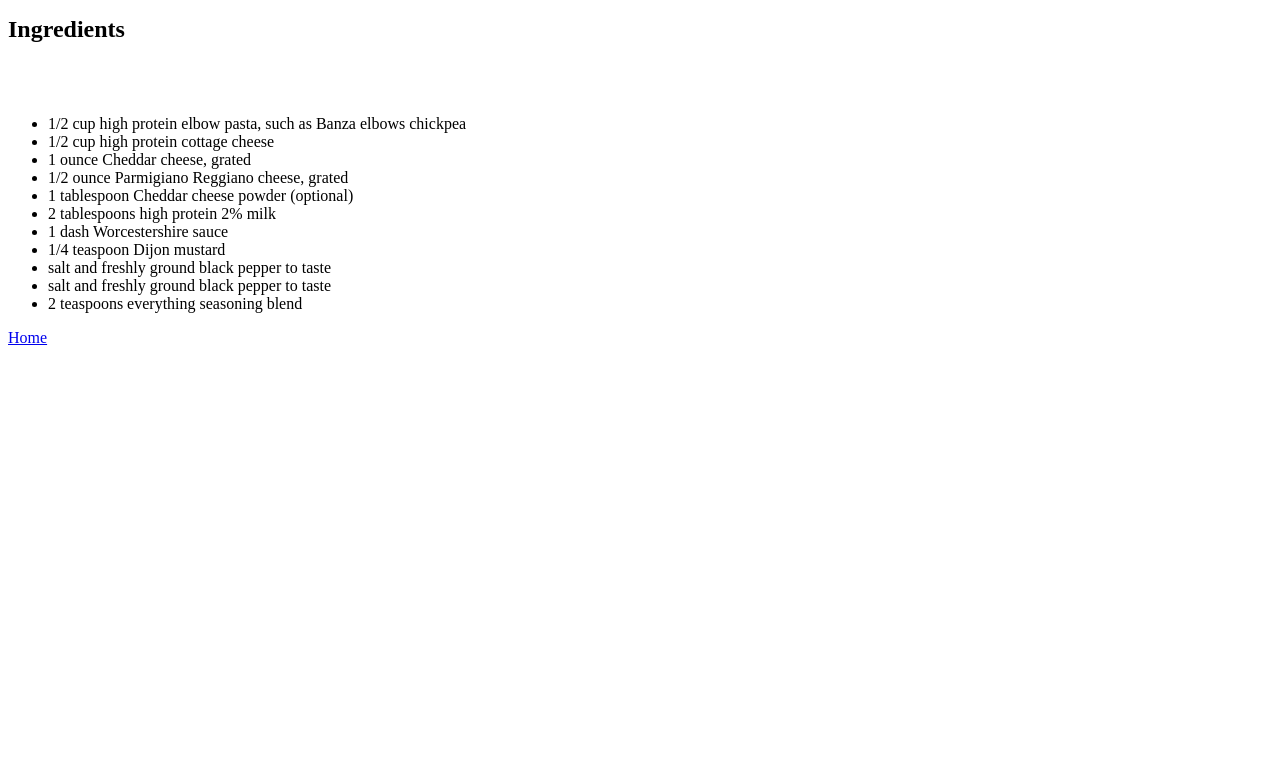
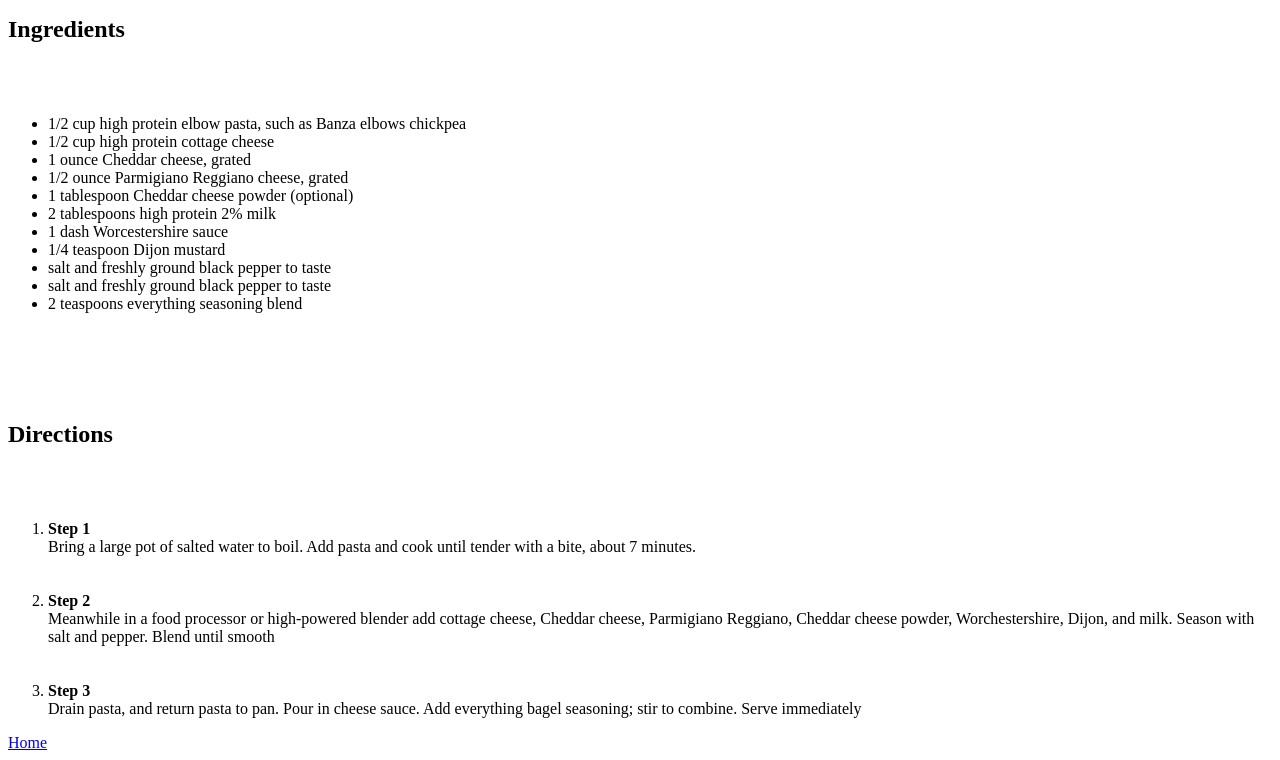
Before and after one commit to Alexxeffect/Odin-Recipes, a plain HTML site: page recipes/High_Protein_Mac_and_Cheese.html in a window 1280 px wide. Shown: the part 206-966 px from the top of the page. Before the commit the page ends 800 px from the top, so only its background shows below. Drawn offline with Linux system fonts and the light colour scheme.

Commit message:
ADD ORDERED LIST OF DIRECTIONS
Add in ordered list of recipe preparation directions

```diff
--- a/recipes/High_Protein_Mac_and_Cheese.html
+++ b/recipes/High_Protein_Mac_and_Cheese.html
@@ -26,6 +26,17 @@
         <li>salt and freshly ground black pepper to taste</li>
         <li>2 teaspoons everything seasoning blend</li>
     </ul>
+    <br><br><br><br>
+        <h2>Directions</h2>
+        <br><br>
+        <ol>
+            <li><strong>Step 1</strong><br>Bring a large pot of salted water to boil. Add pasta and cook until tender with a
+                bite, about 7 minutes.</li>
+            <br><br>
+            <li><strong>Step 2</strong><br>Meanwhile in a food processor or high-powered blender add cottage cheese, Cheddar cheese, Parmigiano Reggiano, Cheddar cheese powder, Worchestershire, Dijon, and milk. Season with salt and pepper. Blend until smooth</li>
+            <br><br>
+            <li><strong>Step 3</strong><br>Drain pasta, and return pasta to pan. Pour in cheese sauce. Add everything bagel seasoning; stir to combine. Serve immediately</li>
+        </ol>
     <a href="../index.html">Home</a>
 </body>
 </html>
```
